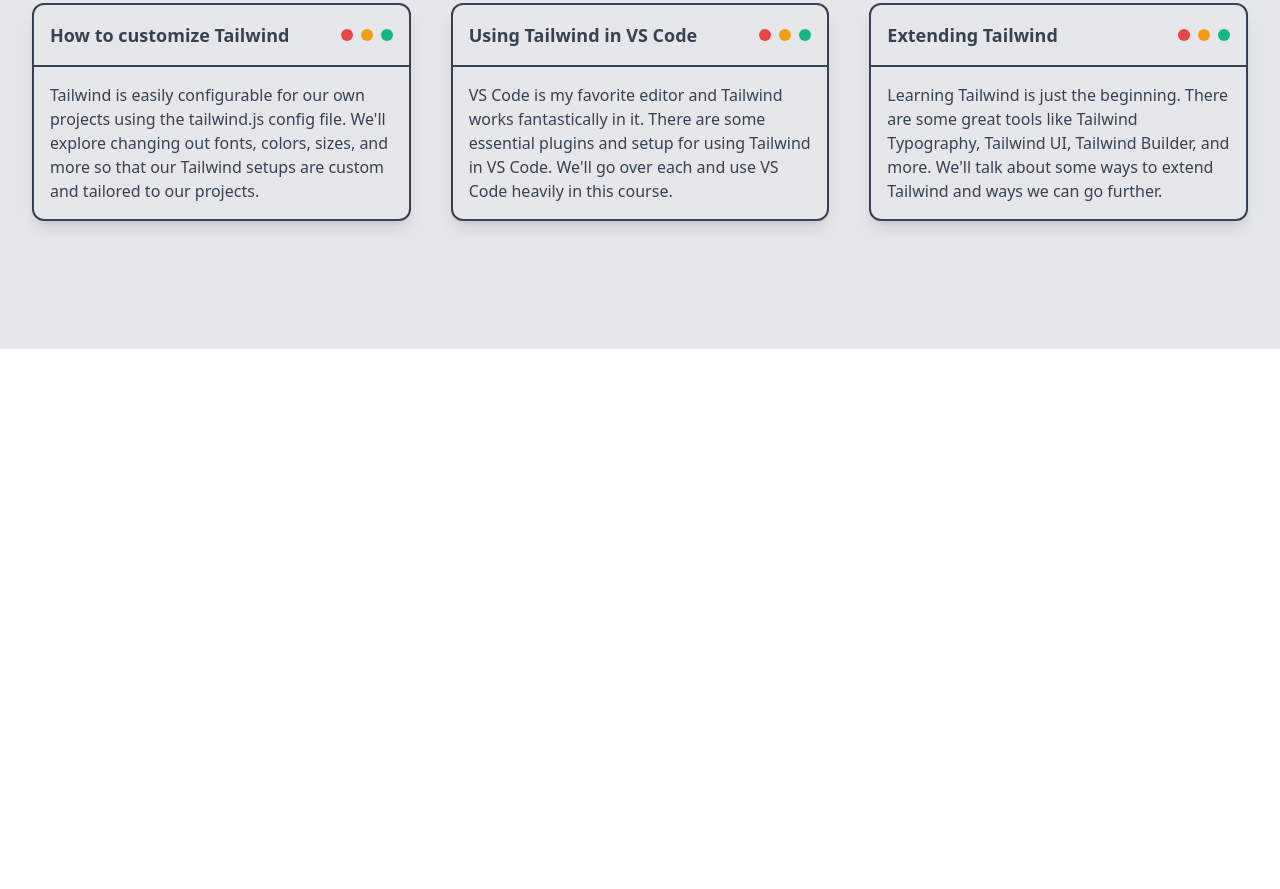
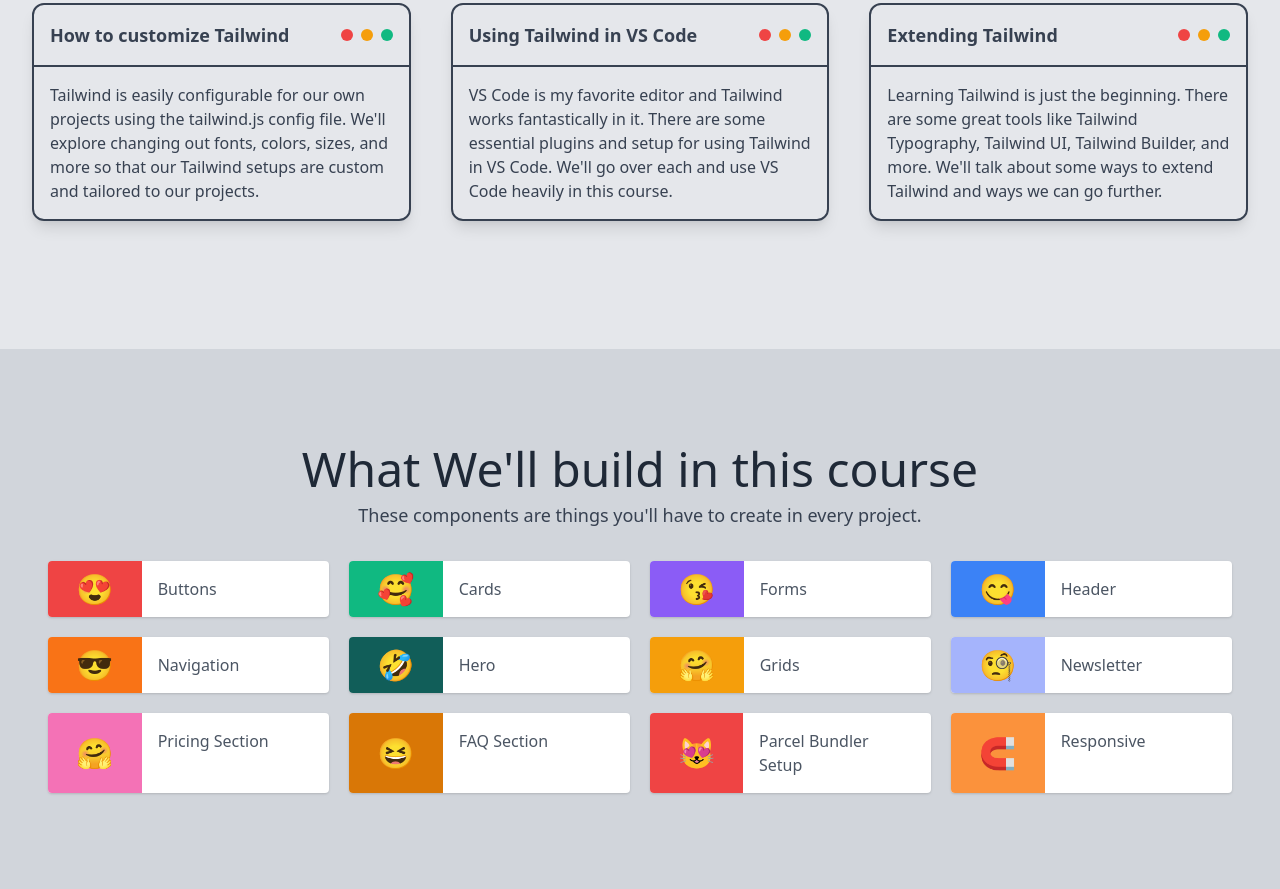
Before and after one commit to letempest/beginner-tailwind, a website built with Parcel: page src/index.html in a window 1280 px wide. Shown: the part 4080-4969 px from the top of the page. Before the commit the page ends 4429 px from the top, so only its background shows below. Built offline with nearby package versions, Linux system fonts and the light colour scheme.

Commit message:
"what we'll build" section

```diff
--- a/src/index.html
+++ b/src/index.html
@@ -538,6 +538,121 @@
     <!--  =============================================================================================== -->
     <!-- =================== what we'll build =============================================           -->
     <!--  =============================================================================================== -->
+    <div class="py-24 bg-gray-300 text-gray-600">
+      <div class="container mx-auto px-6 lg:px-12">
+        <div class="mb-8 text-center">
+          <h2 class="mb-2 text-3xl md:text-5xl text-gray-800">
+            What We'll build in this course
+          </h2>
+          <p class="text-lg text-gray-700">
+            These components are things you'll have to create in every project.
+          </p>
+        </div>
+
+        <div
+          class="grid grid-cols-1 md:grid-cols-2 lg:grid-cols-3 xl:grid-cols-4 gap-5"
+        >
+          <div class="flex bg-white rounded shadow">
+            <div
+              class="w-1/3 flex items-center justify-center text-3xl bg-red-500 rounded-l"
+            >
+              😍
+            </div>
+            <div class="p-4">Buttons</div>
+          </div>
+          <div class="flex bg-white rounded shadow">
+            <div
+              class="w-1/3 flex items-center justify-center text-3xl bg-green-500 rounded-l"
+            >
+              🥰
+            </div>
+            <div class="p-4">Cards</div>
+          </div>
+          <div class="flex bg-white rounded shadow">
+            <div
+              class="w-1/3 flex items-center justify-center text-3xl bg-purple-500 rounded-l"
+            >
+              😘
+            </div>
+            <div class="p-4">Forms</div>
+          </div>
+          <div class="flex bg-white rounded shadow">
+            <div
+              class="w-1/3 flex items-center justify-center text-3xl bg-blue-500 rounded-l"
+            >
+              😋
+            </div>
+            <div class="p-4">Header</div>
+          </div>
+
+          <div class="flex bg-white rounded shadow">
+            <div
+              class="w-1/3 flex items-center justify-center text-3xl bg-orange-500 rounded-l"
+            >
+              😎
+            </div>
+            <div class="p-4">Navigation</div>
+          </div>
+          <div class="flex bg-white rounded shadow">
+            <div
+              class="w-1/3 flex items-center justify-center text-3xl bg-teal-800 rounded-l"
+            >
+              🤣
+            </div>
+            <div class="p-4">Hero</div>
+          </div>
+          <div class="flex bg-white rounded shadow">
+            <div
+              class="w-1/3 flex items-center justify-center text-3xl bg-yellow-500 rounded-l"
+            >
+              🤗
+            </div>
+            <div class="p-4">Grids</div>
+          </div>
+          <div class="flex bg-white rounded shadow">
+            <div
+              class="w-1/3 flex items-center justify-center text-3xl bg-indigo-300 rounded-l"
+            >
+              🧐
+            </div>
+            <div class="p-4">Newsletter</div>
+          </div>
+
+          <div class="flex bg-white rounded shadow">
+            <div
+              class="w-1/3 flex items-center justify-center text-3xl bg-pink-400 rounded-l"
+            >
+              🤗
+            </div>
+            <div class="p-4">Pricing Section</div>
+          </div>
+          <div class="flex bg-white rounded shadow">
+            <div
+              class="w-1/3 flex items-center justify-center text-3xl bg-yellow-600 rounded-l"
+            >
+              😆
+            </div>
+            <div class="p-4">FAQ Section</div>
+          </div>
+          <div class="flex bg-white rounded shadow">
+            <div
+              class="w-1/3 flex items-center justify-center text-3xl bg-red-500 rounded-l"
+            >
+              😻
+            </div>
+            <div class="p-4">Parcel Bundler Setup</div>
+          </div>
+          <div class="flex bg-white rounded shadow">
+            <div
+              class="w-1/3 flex items-center justify-center text-3xl bg-orange-400 rounded-l"
+            >
+              🧲
+            </div>
+            <div class="p-4">Responsive</div>
+          </div>
+        </div>
+      </div>
+    </div>
 
     <!--  =============================================================================================== -->
     <!-- =================== pricing =============================================           -->
```
